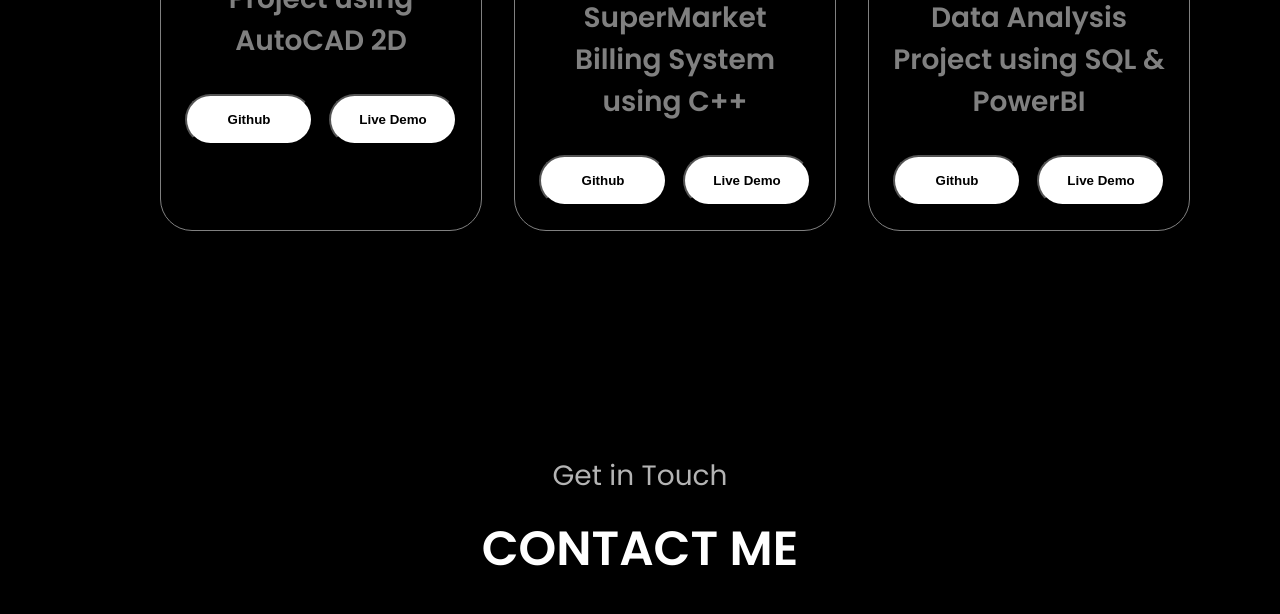
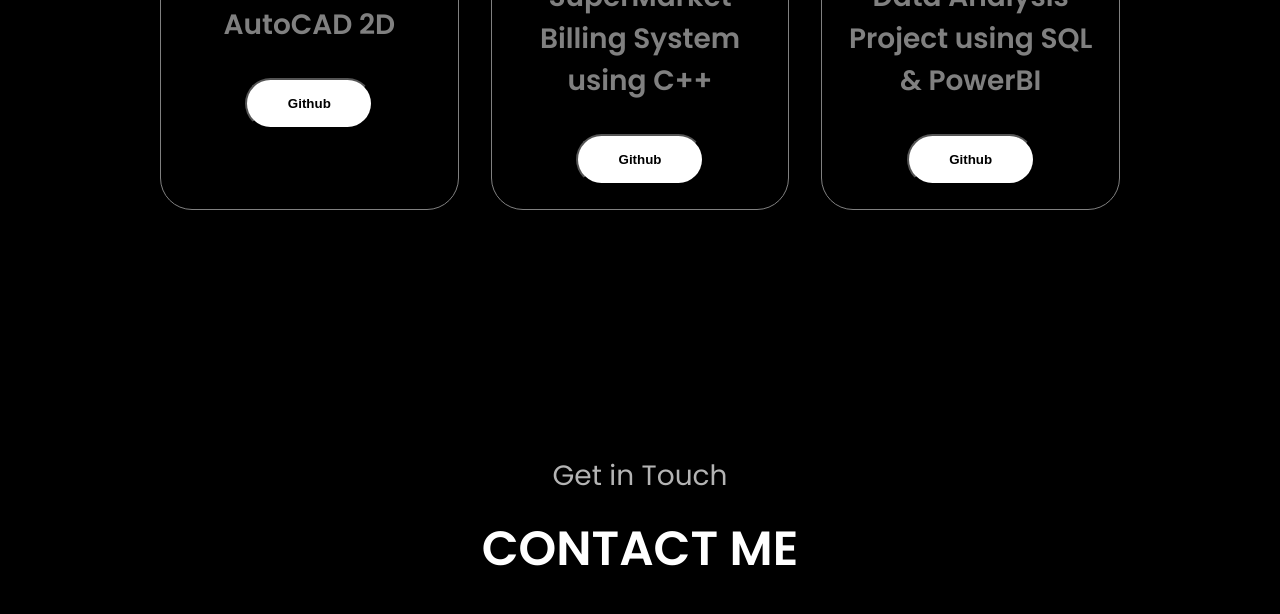
Before and after one commit to Akku1728/Portfolio-website, a plain HTML site: page index.html in a window 1280 px wide. Shown: the part 3329-3943 px from the top of the page. Drawn offline with Linux system fonts and the light colour scheme; a web font is replaced by a local one.

Commit message:
Update index.html

```diff
--- a/index.html
+++ b/index.html
@@ -254,12 +254,12 @@
               >
               Github
               </button>
-              <button
+              <!-- <button
               class="btn btn-clr-2 project-btn"
               onclick="location.href='github.com'"
               >
               Live Demo
-              </button>
+              </button> -->
             </div>
           </div>
           <div class="details-container color-container">
@@ -277,12 +277,12 @@
               >
               Github
               </button>
-              <button
+              <!-- <button
               class="btn btn-clr-2 project-btn"
               onclick="location.href='github.com'"
               >
               Live Demo
-              </button>
+              </button> -->
             </div>
           </div>
           <div class="details-container color-container">
@@ -300,12 +300,12 @@
               >
               Github
               </button>
-              <button
+              <!-- <button
               class="btn btn-clr-2 project-btn"
               onclick="location.href='github.com'"
               >
               Live Demo
-              </button>
+              </button> -->
             </div>
           </div>
         </div>
```
